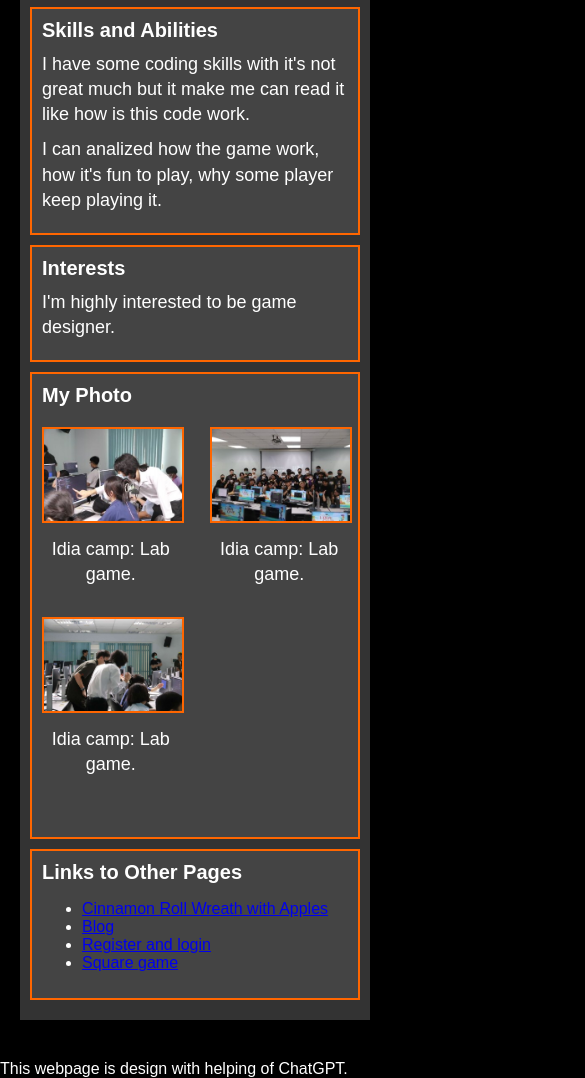
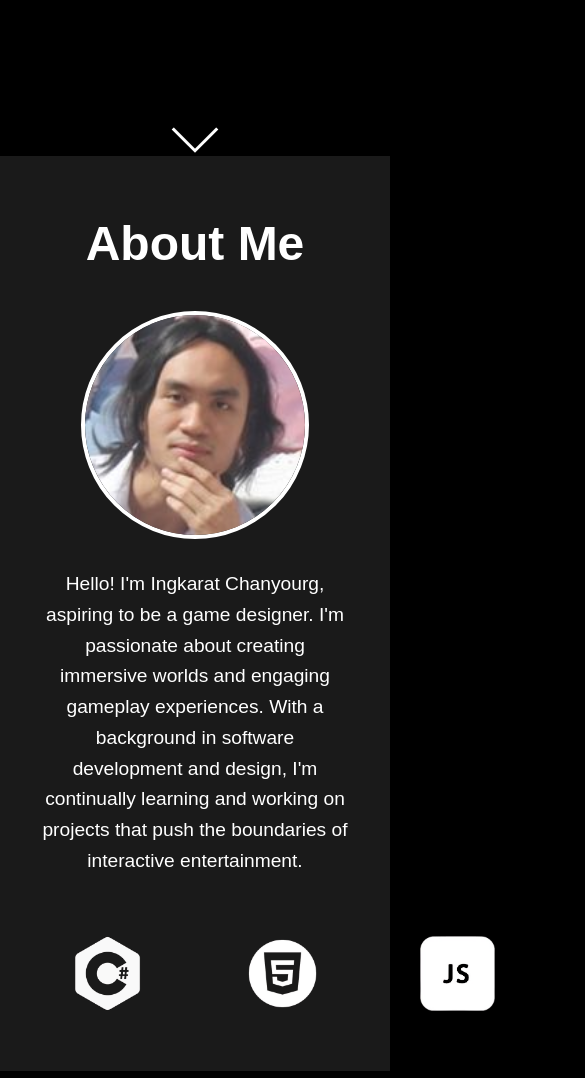
Before and after one commit to AgentAtnaf/PortfolioMDT312, a plain HTML site: page index.html in a window 390 px wide. Shown: the part 697-1775 px from the top of the page, 585 px wide, since content can reach past the window. Drawn offline with Linux system fonts and the light colour scheme; a small style sheet from the web is missing.

Commit message:
Add Icon and detailed

```diff
--- a/Projectt/styles.css
+++ b/Projectt/styles.css
@@ -1,131 +1,198 @@
 /* Reset some default styles */
-body, h1, h2, h3, p {
+body, h1, h2, h3, p, ul, li {
     margin: 0;
     padding: 0;
 }
 
 body {
-    font-family: Arial, sans-serif;
-    background-color: #000; /* Black background */
-    color: #fff; /* White text */
+    font-family: "Fira Code", sans-serif;
+    background-color: #000;
+    color: #fff;
 }
 
 header {
-    background-color: #ff6600; /* Halloween orange */
-    text-align: center;
+    background-color: #0f0f0f;
     padding: 20px 0;
 }
 
 nav ul {
     list-style-type: none;
-    background-color: #000;
-    text-align: center;
+    text-align: right;
     padding: 10px;
+    margin: 0;
 }
 
 nav li {
-    display: inline;
+    display: inline-block;
     margin: 0 10px;
 }
 
 nav a {
     text-decoration: none;
-    color: #ff6600; /* Halloween orange */
+    color: #fff;
 }
 
-main {
-    padding: 20px;
+nav a i {
+    color: #0f0f0f;
+    font-size: 24px;
+    transition: color 0.3s;
 }
 
-.photo-row {
-    display: flex;
-    justify-content: space-between;
-    flex-wrap: wrap;
-    margin: 20px 0;
+nav a:hover i {
+    color: #fff; /* Optional hover effect */
 }
 
-.photo {
-    width: 30%; /* Each photo occupies up to 30% of the container width */
-    margin-bottom: 20px;
+/* Main content styles */
+main {
+    position: relative;
+    padding: 50px;
+    height: 80vh;
+    display: flex;
+    justify-content: center;
+    align-items: center;
+}
+
+.center-content {
     text-align: center;
 }
 
-.photo img {
-    max-width: 100%;
-    height: auto;
-    border: 2px solid #ff6600; /* Halloween orange border */
+h1 {
+    font-size: 4rem;
+    animation: light-grow 2s infinite;
 }
 
-#about {
-    background-color: #333; /* Dark gray */
-    padding: 20px;
-    margin: 20px 0;
-    text-align: center; /* Center text */
+.last-name {
+    font-family: 'Fira Code', cursive;
+    font-size: 4rem;
 }
 
-.profile-pic img {
-    max-width: 100%; /* Make the profile picture responsive */
-    height: auto;
-    display: block; /* Center horizontally */
-    margin: 0 auto; /* Center horizontally */
-    border: 5px solid #ff6600; /* Halloween orange border */
+p {
+    font-size: 1.5rem;
+    margin-top: 10px;
+}
+.center-content {
+    text-align: center;
 }
 
-#about p {
-    font-size: 18px;
-    margin: 10px 0;
-    line-height: 1.4;
+/* Container for name and intro text */
+.name-container {
+    position: relative;
+    display: inline-block; /* Ensures container wraps tightly around content */
 }
 
-#about h2 {
-    font-size: 24px;
-    margin-bottom: 10px;
+/* Intro text styling */
+.intro-text {
+
+    top: -90px; /* Adjust vertical position as needed */
+    left: 0;
+    font-size: 4.5rem; /* Larger text size */
+    text-align: left;
+    margin: 0;
+    color: #fff; /* Ensures text is white */
 }
 
-#about p {
-    font-size: 18px;
-    margin: 10px 0;
-    line-height: 1.4;
+/* Name text styling */
+.name-text {
+    font-size: 4rem;
+    animation: light-grow 2s infinite;
+}
+.arrow-down {
+    position: absolute; /* Positioned absolutely */
+    bottom: 20px; /* Adjust as needed */
+    left: 50%;
+    transform: translateX(-50%) rotate(45deg);
+    width: 30px;
+    height: 30px;
+    border-bottom: 3px solid #fff;
+    border-right: 3px solid #fff;
+    animation: bounce 2s infinite;
+}
+.about-me {
+    background-color: #1a1a1a; /* Slightly lighter background */
+    color: #fff;
+    padding: 60px 20px;
+    text-align: center;
 }
 
-#about h2 {
-    font-size: 24px;
-    margin-bottom: 10px;
+.about-me h2 {
+    font-size: 3rem;
+    margin-bottom: 40px;
 }
 
-#blog-section {
-    text-align: left;
+.about-content {
+    display: flex;
+    align-items: center;
+    justify-content: center;
+    max-width: 1000px;
+    margin: 0 auto;
+    padding: 0 20px;
 }
 
-.blog-entry {
-    background-color: #444; /* Slightly darker gray */
-    padding: 10px;
-    margin: 10px 0;
-    border: 2px solid #ff6600; /* Halloween orange border */
+.profile-pic {
+    border-radius: 50%;
+    width: 220px;
+    height: 220px;
+    object-fit: cover;
+    margin-right: 40px;
+    border: 4px solid #fff;
 }
 
-.blog-entry h3 {
-    font-size: 20px;
-    margin-bottom: 5px;
+.about-content p {
+    font-size: 1.2rem;
+    line-height: 1.6;
+    text-align: left;
+    max-width: 600px;
+}
+/* Icons Section */
+.icon-container {
+    display: flex;
+    justify-content: space-around;
+    align-items: center;
+    margin-top: 60px;
 }
 
-.blog-entry p {
-    font-size: 16px;
-    line-height: 1.3;
+.icon-container .icon {
+    width: 75px; /* Initial size of the icons */
+    height: 75px;
+    margin: 0 50px;
+    transition: transform 0.3s;
 }
 
-/* Media query for smaller screens */
+.icon-container .icon:hover {
+    transform: scale(1.5); /* Enlarges the icon by 20% on hover */
+}
+
 @media (max-width: 768px) {
-    .photo {
-        width: 45%; /* Adjust the width of photos for smaller screens */
+    .about-content {
+        flex-direction: column;
+        text-align: center;
     }
 
-    #about {
-        padding: 10px; /* Decrease padding for smaller screens */
+    .profile-pic {
+        margin-right: 0;
+        margin-bottom: 20px;
     }
 
-    .profile-pic img {
-        max-width: 80%; /* Adjust the profile picture width for smaller screens */
+    .about-content p {
+        text-align: center;
     }
+}
 
+
+/* Animation for text light grow effect */
+@keyframes light-grow {
+    0%, 100% {
+        color: #ffffff; /* A lighter color for glow */
+        text-shadow: 0 0 5px rgb(255, 255, 255);
+    }
 }
+
+/* Animation for arrow bounce */
+@keyframes bounce {
+    0%, 100% {
+        transform: translateX(-50%) translateY(0) rotate(45deg);
+    }
+    50% {
+        transform: translateX(-50%) translateY(10px) rotate(45deg);
+    }
+}
--- a/index.html
+++ b/index.html
@@ -3,73 +3,50 @@
 <head>
     <meta charset="UTF-8">
     <meta name="viewport" content="width=device-width, initial-scale=1.0">
+    <link rel="stylesheet" href="https://cdnjs.cloudflare.com/ajax/libs/font-awesome/6.4.0/css/all.min.css" integrity="sha512-py6VYpJ4gqSWEDl+ZyDHw3PRG0NNil/bcQ5QxBr4nFLTYVf8eOaouDcwul9xPjw6gLxS0QHjeI4gX+j42mljwQ==" crossorigin="anonymous" referrerpolicy="no-referrer" />
     <title>My Portfolio</title>
     <link rel="stylesheet" href="Projectt/styles.css">
 </head>
 <body>
     <header>
-        <h1>My Portfolio.</h1>
-    </header>
         <nav>
             <ul>
+                <li><a href="index.html">Home</a></li>
                 <li><a href="Projectt/Project.html">Projects</a></li>
-            <li><a href="https://web.facebook.com/fanta.ch.9">Facebook</a></li>
-            <li><a href="https://www.instagram.com/fanta_rb/">Instagram</a></li>
+                <li><a href="https://www.instagram.com/fanta_rb/">GitHub</a></li>
+            </ul>
             </ul>
         </nav>
+    </header>
     <main>
-        <section id="about">
+        <div class="center-content">
+            <div class="name-container">
+                <p class="intro-text">HI I'm</p>
+                <h1 class="name-text">
+                    Ingkarat<span class="last-name"> Chanyourg</span>
+                </h1>
+            </div>
+            <p>I want to be Game Designer</p>
+            <div class="arrow-down"></div> <!-- Arrow remains inside center-content -->
+        </div>
+    </main>
+    <section class="about-me">
         <h2>About Me</h2>
-            <div class="profile-pic">
-                <img src="Photo/Litterlyme.jpg" alt="My Profile Picture">
+        <div class="about-content">
+            <img src="Photo/Me.jpg" alt="Ingkarat Chanyourg" class="profile-pic">
+            <p>
+                Hello! I'm Ingkarat Chanyourg, aspiring to be a game designer. I'm passionate about creating immersive worlds and engaging gameplay experiences. With a background in software development and design, I'm continually learning and working on projects that push the boundaries of interactive entertainment.
+            </p>
         </div>
-            <div id="blog-section">
-                <div class="blog-entry">
-                    <h3>Hobbies</h3>
-                    <p>PlayingGame: I really enjoy playing immersion game.</p>
-                    <p>Watching movies:It's very fun time to watch some movie with a snack along with it.</p>
-                    <p>Listening to music: While I work that is a somethings that can be missed.</p>
-                </div>
-                <div class="blog-entry">
-                    <h3>Skills and Abilities</h3>
-                    <p>I have some coding skills with it's not great much but it make me can read it like how is this code work.</p>
-                    <p>I can analized how the game work, how it's fun to play, why some player keep playing it.</p>
-                </div>
-                <div class="blog-entry">
-                    <h3>Interests</h3>
-                    <p>I'm highly interested to be game designer.</p>
-                </div>
-                <div class="blog-entry">
-                    <h3>My Photo</h3>
-                    <div class="photo-row">
-                        <div class="photo">
-                            <img src="Photo/Helping kid.jpg" alt="Photo 1" width="300">
-                            <p>Idia camp: Lab game.</p>
-                        </div>
-                        <div class="photo">
-                            <img src="Photo/SometimeIwonder.jpg" alt="Photo 2" width="300">
-                            <p>Idia camp: Lab game.</p>
-                        </div>
-                        <div class="photo">
-                            <img src="Photo/Helpingthelid.jpg" alt="Photo 3" width="300">
-                            <p>Idia camp: Lab game.</p>
-                        </div>
-                    </div>
-                </div>
-                <div class="blog-entry">
-                    <h3>Links to Other Pages</h3>
-                    <ul>
-                        <li><a href="Cinamon Roll/recipe.html">Cinnamon Roll Wreath with Apples</a></li>
-                        <li><a href="Blog/Blog.html">Blog</a></li>
-                        <li><a href="Register/register.html">Register and login</a></li>
-                        <li><a href="Game/index.html">Square game</a></li>
-                    </ul>
-                </div>
+        <div class="icon-container">
+            <img src="Photo/C.png" alt="Icon 1" class="icon">
+            <img src="Photo/HTML.png" alt="Icon 2" class="icon">
+            <img src="Photo/JS.png" alt="Icon 3" class="icon">
+            <img src="Photo/Phyton.png" alt="Icon 4" class="icon">
+            <img src="Photo/UnityUI.png" alt="Icon 5" class="icon">
         </div>
     </section>
-    </main>
     <footer>
-        <p>This webpage is design with helping of ChatGPT.</p>
     </footer>
 </body>
 </html>
```
Also changed, not shown: Game/index.html (+0 -5 lines), Photo/C.png (added), Photo/HTML.png (added), Photo/Helping kid.jpg (deleted), Photo/Helpingthelid.jpg (deleted), Photo/JS.png (added), Photo/Litterlyme.jpg (deleted), Photo/Me.jpg (added), Photo/Phyton.png (added), Photo/Screenshot 2023-10-08 194115.png (deleted), Photo/SometimeIwonder.jpg (deleted), Photo/UnityUI.png (added). Lines whose indentation alone changed are shown as unchanged.
